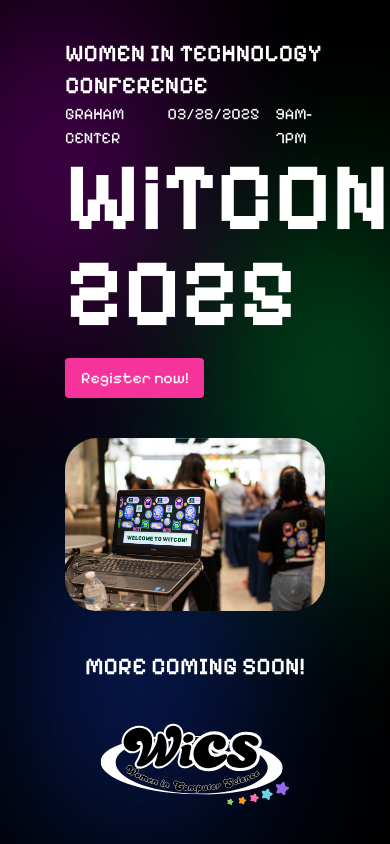
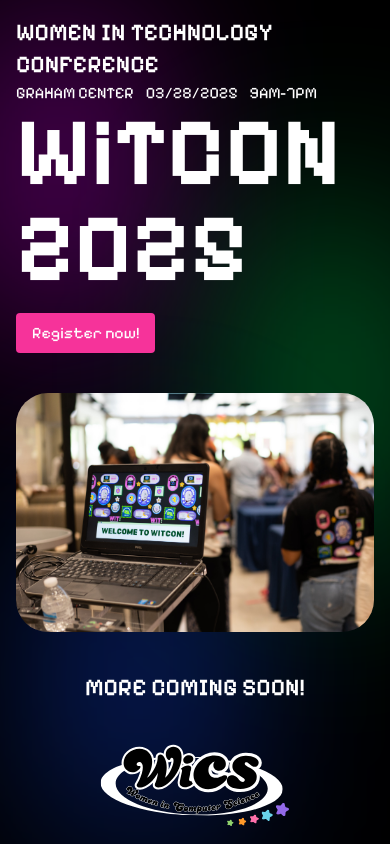
Before and after one commit to wicsfiu/witcon-2025, a React (Vite) app: page / in a window 390 px wide. Built offline with nearby package versions, Linux system fonts and the light colour scheme.

Commit message:
fix: made changes to make site responsive on github pages

```diff
--- a/src/index.css
+++ b/src/index.css
@@ -15,6 +15,12 @@
   -moz-osx-font-smoothing: grayscale;
 }
 
+body {
+  margin: 0;
+  padding: 0;
+  box-sizing: border-box;
+}
+
 .blur {
   filter: blur(100px);
 }
--- a/src/pages/Homepage.jsx
+++ b/src/pages/Homepage.jsx
@@ -6,7 +6,7 @@ import wicsLogo from "../assets/wicsLogo.svg";
 const Homepage = () => {
   return (
     <>
-      <div className="flex flex-col items-center justify-center content-center min-h-screen">
+      <div className="flex flex-col items-center justify-center min-h-screen">
         <Hero/>
         <Subtitle>More coming soon!</Subtitle>
         <img className="max-w-50 max-h-50 mt-10" src={wicsLogo} />
--- a/src/sections/Hero.jsx
+++ b/src/sections/Hero.jsx
@@ -6,21 +6,21 @@ import Text from "../components/text/Text";
 
 const Hero = () => {
   return (
-    <section className="mb-10 grid grid-cols-2 gap-y-10 max-xl:grid-cols-1 w-2/3">
+    <section className="mb-10 grid grid-cols-2 items-center gap-y-10 max-xl:grid-cols-1 max-w-screen-lg mx-auto px-4">
       <div className="flex flex-col justify-center">
         <Subtitle>WOMEN IN TECHNOLOGY CONFERENCE</Subtitle>
-        <div className="flex space-x-4">
+        <div className="flex space-x-3">
           <Text>GRAHAM CENTER</Text>
           <Text>03/28/2025</Text>
           <Text>9AM-7PM</Text>
         </div>
         <Title>
-          WiTCON <br></br>2025
+          WiTCON <br /> 2025
         </Title>
         <a href="https://lu.ma/hwyplw5v">
-        <button className="bg-pink-500 hover:bg-pink-700 active:bg-pink-400 text-white font-[Pixelify_Sans] py-2 px-4 rounded max-w-50 mt-4">
-          Register now!
-        </button>
+          <button className="bg-pink-500 hover:bg-pink-700 active:bg-pink-400 text-white font-[Pixelify_Sans] py-2 px-4 rounded max-w-50 mt-4">
+            Register now!
+          </button>
         </a>
       </div>
       <div>
```
